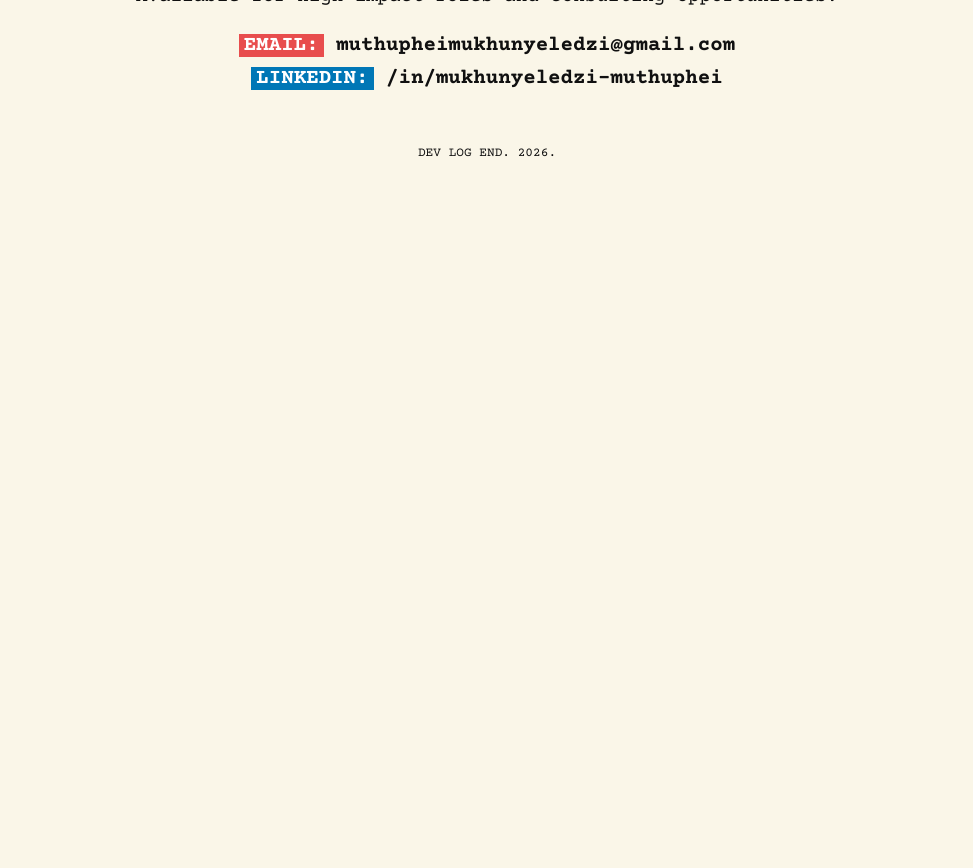
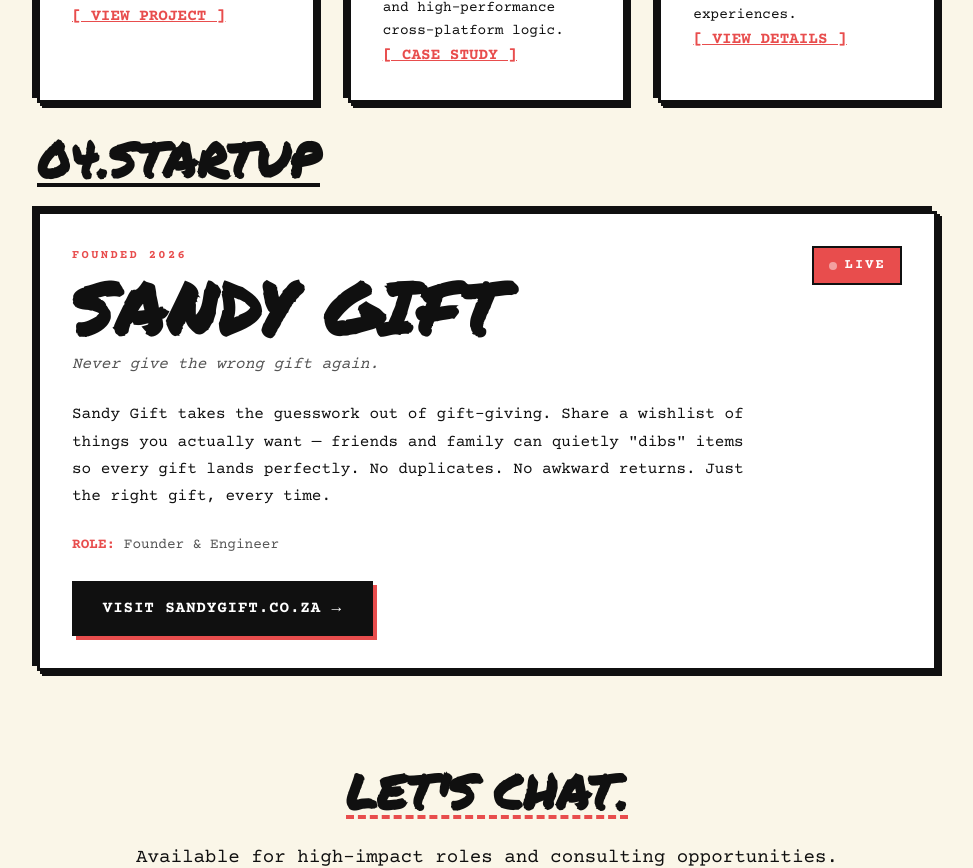
Before and after one commit to Toby-Query/portfolio, a SvelteKit app: page / in a window 1280 px wide. Shown: the part 2460-3328 px from the top of the page, without its empty margins (153-1126 px from the left). Before the commit the page ends 2708 px from the top, so only its background shows below. Built offline with nearby package versions, Linux system fonts and the light colour scheme.

Commit message:
feat: add CS tutor experience and Sandy Gift startup showcase to portfolio page

```diff
--- a/src/routes/+page.svelte
+++ b/src/routes/+page.svelte
@@ -19,6 +19,14 @@
             period: '2026 - Present',
             focus: 'Specializing in Robotics, High Performance Computing, Cybersecurity, and AI/Machine Learning.',
             tags: ['ROBOTICS', 'HPC', 'CYBERSECURITY', 'AI/ML'],
+            color: 'green'
+        },
+         {
+            title: 'EXPERIENCE: WITS (CS TUTOR)',
+            role: 'Computer Science Tutor',
+            period: '2026 - Present',
+            focus: 'Tutoring undergraduate students at the University of the Witwatersrand in core computer science modules. Supporting students with concepts in algorithms, data structures, and programming fundamentals.',
+            tags: ['TUTORING', 'ALGORITHMS', 'DATA STRUCTURES', 'WITS'],
             color: 'green'
         },
         {
@@ -43,6 +51,15 @@
             color: 'var(--color-blue)'
         }
     ];
+
+    const SANDY_GIFT = {
+        tagline: 'Never give the wrong gift again.',
+        description: 'Sandy Gift takes the guesswork out of gift-giving. Share a wishlist of things you actually want — friends and family can quietly "dibs" items so every gift lands perfectly. No duplicates. No awkward returns. Just the right gift, every time.',
+        role: 'Founder & Engineer',
+        founded: '2026',
+        status: 'LIVE',
+        link: 'https://sandygift.co.za'
+    };
 
     const PROJECTS = [
         {
@@ -148,6 +165,34 @@
         </div>
     </section>
 
+    <!-- Startup Section -->
+    <section class="animate-on-scroll" use:scrollReveal>
+        <SketchHeading number="04" text="STARTUP" />
+        <SketchBox>
+            <div class="startup-header">
+                <div>
+                    <div class="startup-founded-stamp">FOUNDED {SANDY_GIFT.founded}</div>
+                    <h2 class="startup-name">SANDY GIFT</h2>
+                    <p class="startup-tagline">{SANDY_GIFT.tagline}</p>
+                </div>
+                <div class="startup-status-badge">
+                    <span class="status-dot"></span>
+                    {SANDY_GIFT.status}
+                </div>
+            </div>
+
+            <p class="startup-description">{SANDY_GIFT.description}</p>
+
+            <div class="startup-meta">
+                <span><strong>ROLE:</strong> {SANDY_GIFT.role}</span>
+            </div>
+
+            <a href={SANDY_GIFT.link} target="_blank" rel="noopener noreferrer" class="startup-link">
+                VISIT SANDYGIFT.CO.ZA →
+            </a>
+        </SketchBox>
+    </section>
+
     <!-- Contact Section -->
     <footer id="contact" style="padding: 4rem 0; text-align: center;">
         <SketchHeading text="LET'S CHAT." dashed />
@@ -170,4 +215,98 @@
         font-weight: 700;
         color: var(--color-red);
     }
+
+    /* ── Sandy Gift Startup Card ── */
+    .startup-header {
+        display: flex;
+        justify-content: space-between;
+        align-items: flex-start;
+        flex-wrap: wrap;
+        gap: 1rem;
+        margin-bottom: 1.5rem;
+    }
+
+    .startup-founded-stamp {
+        font-size: 0.75rem;
+        font-weight: 700;
+        letter-spacing: 0.2em;
+        color: var(--color-red);
+        margin-bottom: 0.4rem;
+    }
+
+    .startup-name {
+        font-family: 'Permanent Marker', cursive;
+        font-size: clamp(2.5rem, 8vw, 4.5rem);
+        line-height: 1;
+        color: var(--color-ink);
+        letter-spacing: 0.02em;
+    }
+
+    .startup-tagline {
+        font-size: 1rem;
+        color: #555;
+        margin-top: 0.5rem;
+        font-style: italic;
+    }
+
+    .startup-status-badge {
+        display: flex;
+        align-items: center;
+        gap: 0.5rem;
+        background: var(--color-red);
+        color: white;
+        font-weight: 700;
+        font-size: 0.85rem;
+        letter-spacing: 0.15em;
+        padding: 0.4rem 0.9rem;
+        border: 2px solid var(--color-ink);
+        align-self: flex-start;
+        white-space: nowrap;
+    }
+
+    .status-dot {
+        width: 8px;
+        height: 8px;
+        background: white;
+        border-radius: 50%;
+        animation: pulse 1.5s ease-in-out infinite;
+    }
+
+    @keyframes pulse {
+        0%, 100% { opacity: 1; }
+        50% { opacity: 0.3; }
+    }
+
+    .startup-description {
+        font-size: 1rem;
+        line-height: 1.7;
+        color: var(--color-ink);
+        margin-bottom: 1.5rem;
+        max-width: 680px;
+    }
+
+    .startup-meta {
+        font-size: 0.9rem;
+        color: #555;
+        margin-bottom: 1.5rem;
+    }
+
+    .startup-link {
+        display: inline-block;
+        background: var(--color-ink);
+        color: white;
+        padding: 0.8rem 1.8rem;
+        font-weight: 700;
+        font-size: 1rem;
+        letter-spacing: 0.05em;
+        text-decoration: none;
+        border: 2px solid var(--color-ink);
+        box-shadow: 4px 4px 0px 0px var(--color-red);
+        transition: all 0.2s;
+    }
+    .startup-link:hover {
+        background: var(--color-red);
+        box-shadow: 6px 6px 0px 0px var(--color-ink);
+        transform: translate(-2px, -2px);
+    }
 </style>
```
